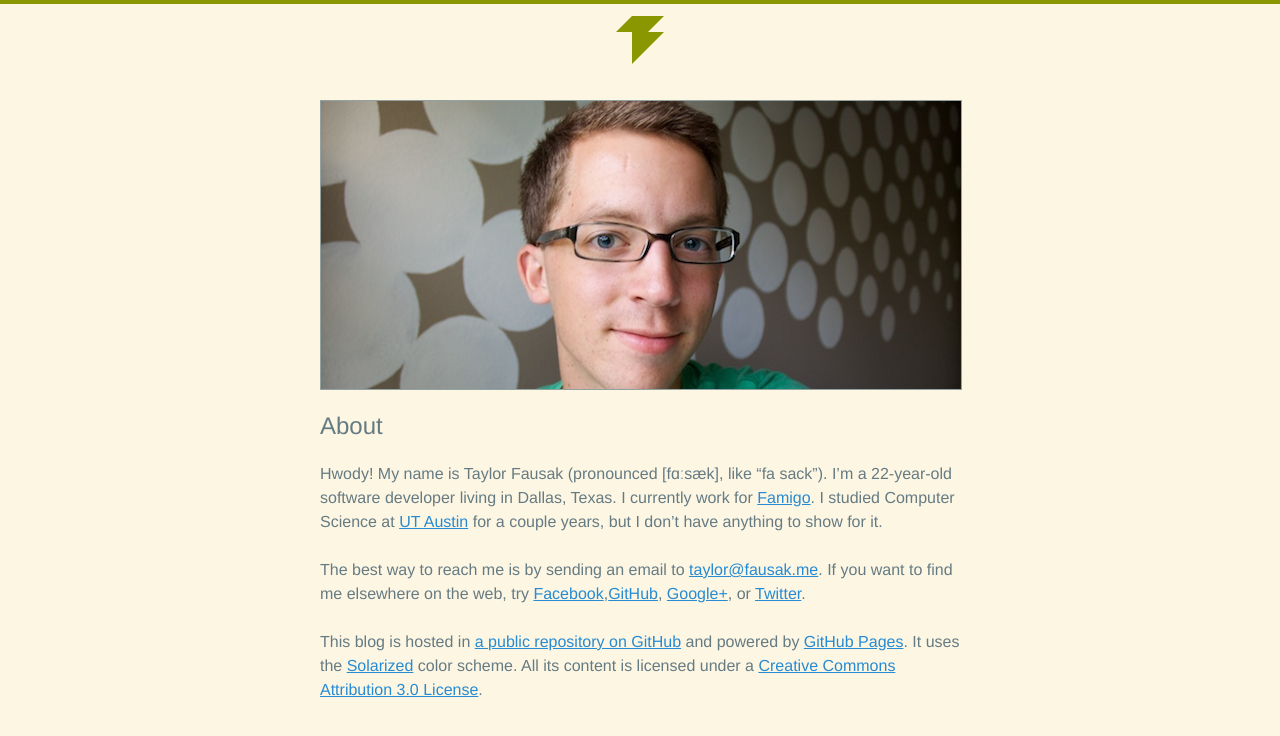
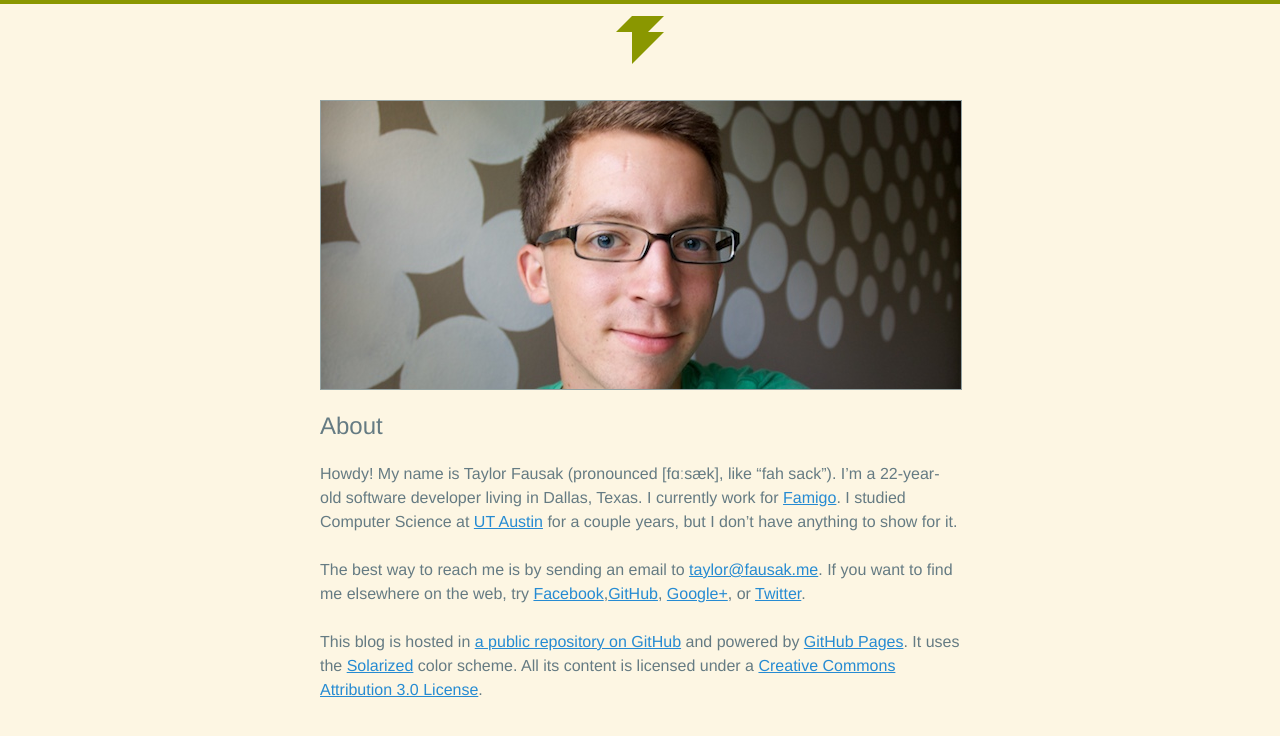
Before and after one commit to tfausak/tfausak.github.io, a Jekyll site: the page built from about.md, in a window 1280 px wide. Shown: the top 736 px of the page. Built offline with Jekyll 4.4.1, drawn with Linux system fonts in a browser that asks for light colours.

Commit message:
Fix minor issues on about page.

```diff
--- a/about.md
+++ b/about.md
@@ -7,7 +7,7 @@ title: About
 
 # {{ page.title }}
 
-Hwody! My name is Taylor Fausak (pronounced [fɑːsæk], like "fa
+Howdy! My name is Taylor Fausak (pronounced \[fɑːsæk\], like "fah
 sack"). I'm a 22-year-old software developer living in Dallas,
 Texas. I currently work for [Famigo][2]. I studied Computer Science
 at [UT Austin][3] for a couple years, but I don't have anything to
```
